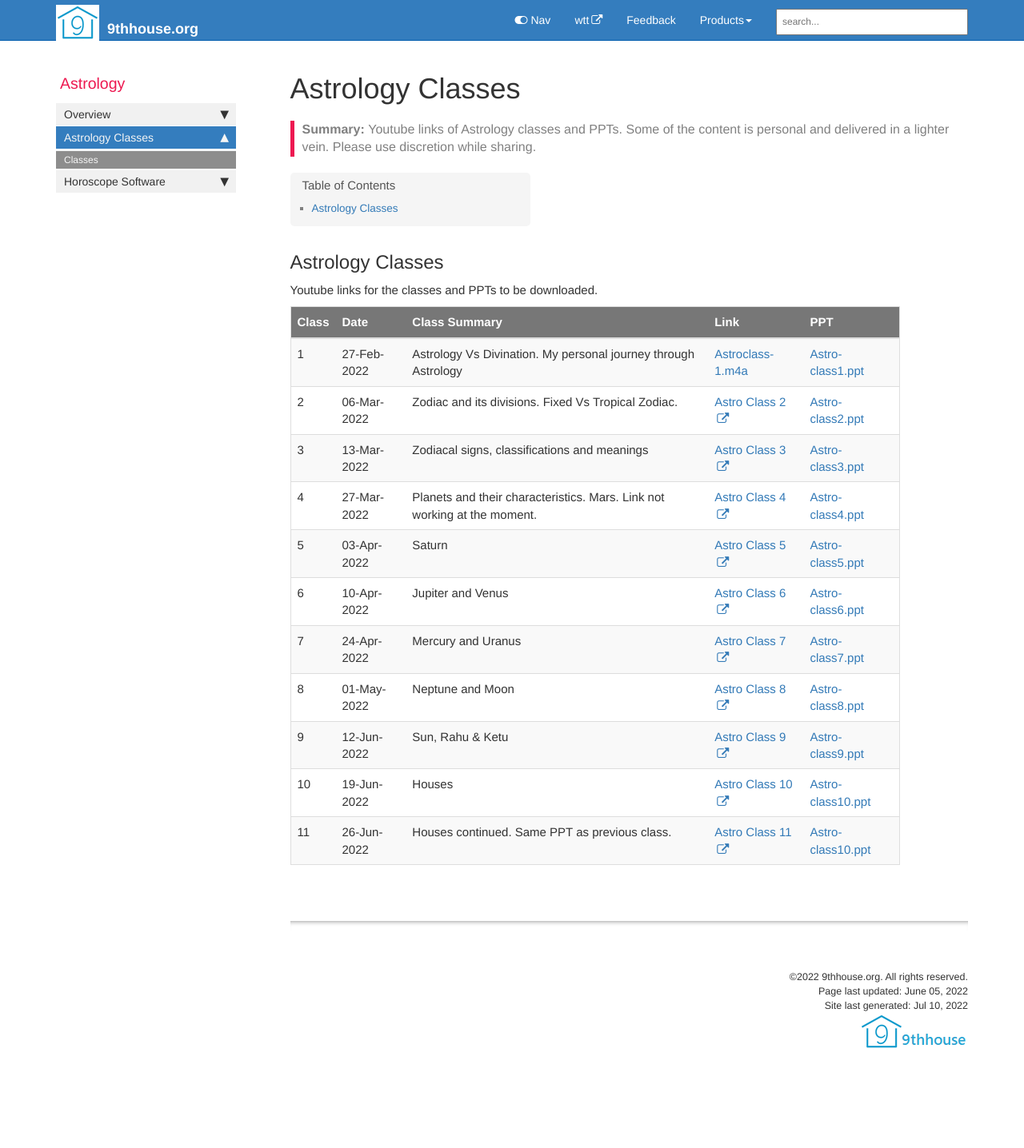
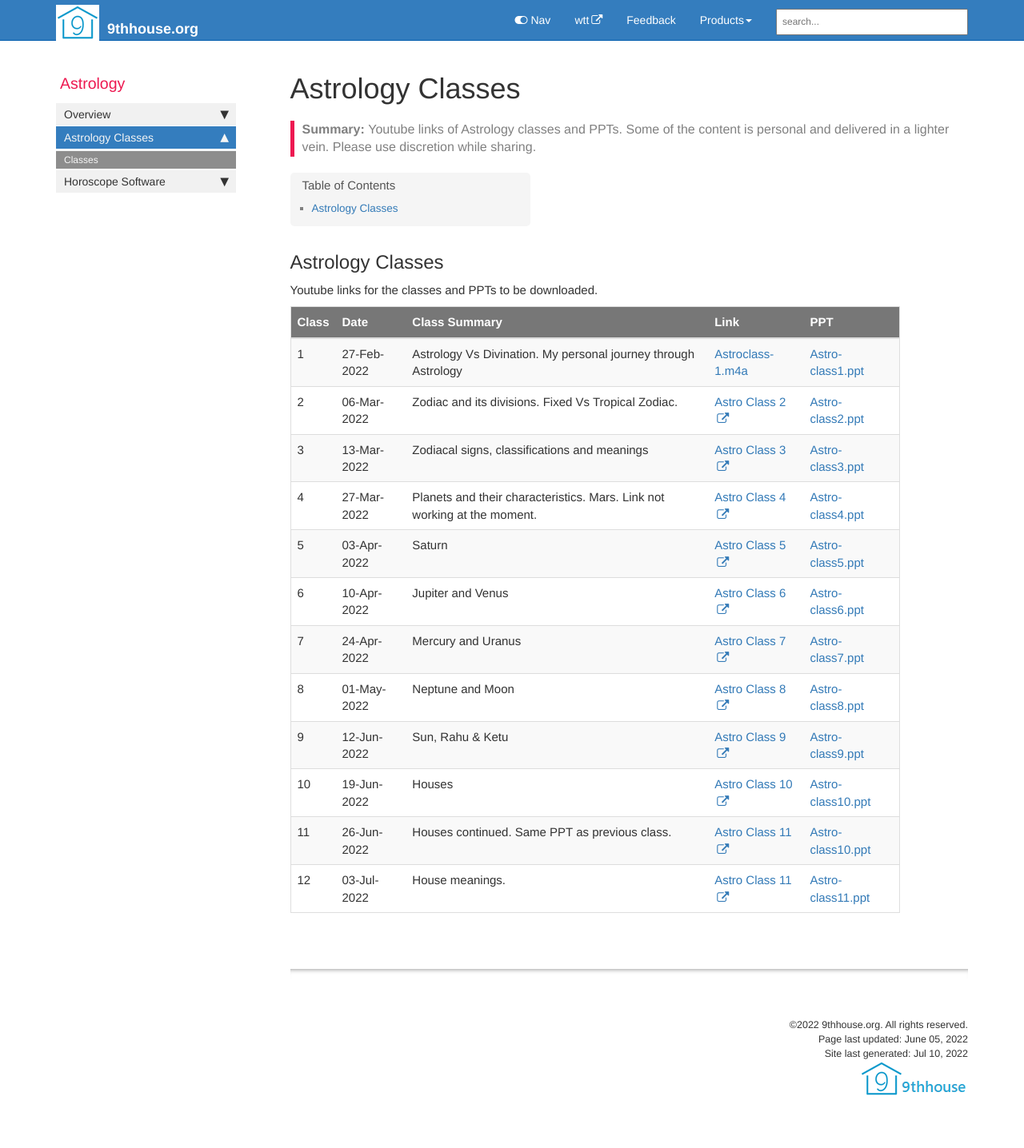
Before and after one commit to vadavalli/9th, a Jekyll site: the page built from pages/mydoc/mydoc_astrology_classes.md, in a window 1280 px wide. Shown: the whole page at 80% size. Built offline with Jekyll 4.4.1, drawn with Linux system fonts in a browser that asks for light colours; comment, search, counter and statistics services are not loaded; before the commit the page ends 1377 px from its top, so only the background shows below that.

Commit message:
new class

```diff
--- a/pages/mydoc/mydoc_astrology_classes.md
+++ b/pages/mydoc/mydoc_astrology_classes.md
@@ -25,4 +25,5 @@ Youtube links for the classes and PPTs to be downloaded.
 |9| 12-Jun-2022 | Sun, Rahu & Ketu| [Astro Class 9](https://youtu.be/8cislmTf6Cs){:target="_blank"} | [Astro-class9.ppt](downloads/Astro-class9.ppt) |
 |10| 19-Jun-2022 | Houses| [Astro Class 10](https://www.youtube.com/watch?v=uHrsKWTBE1U){:target="_blank"} | [Astro-class10.ppt](downloads/Astro-class10.ppt) |
 |11| 26-Jun-2022 | Houses continued. Same PPT as previous class.| [Astro Class 11](https://www.youtube.com/watch?v=HWcUG0iieyI){:target="_blank"} | [Astro-class10.ppt](downloads/Astro-class10.ppt) |
+|12| 03-Jul-2022 | House meanings.| [Astro Class 11](https://www.youtube.com/watch?v=BUKq2K8YKyM){:target="_blank"} | [Astro-class11.ppt](downloads/Astro-class10.ppt) |
 {% include links.html %}
```
Also changed, not shown: 1 other file.
